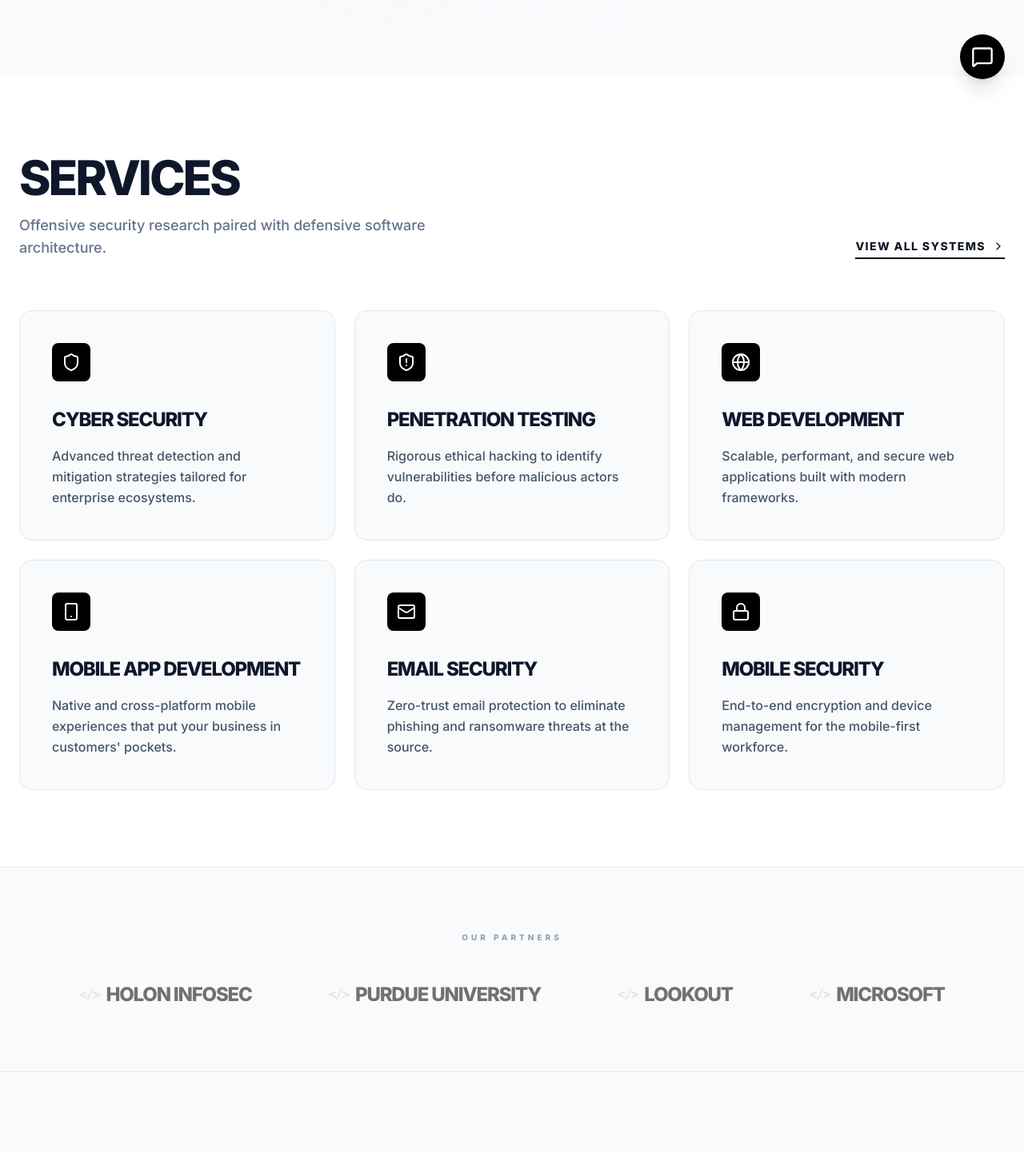
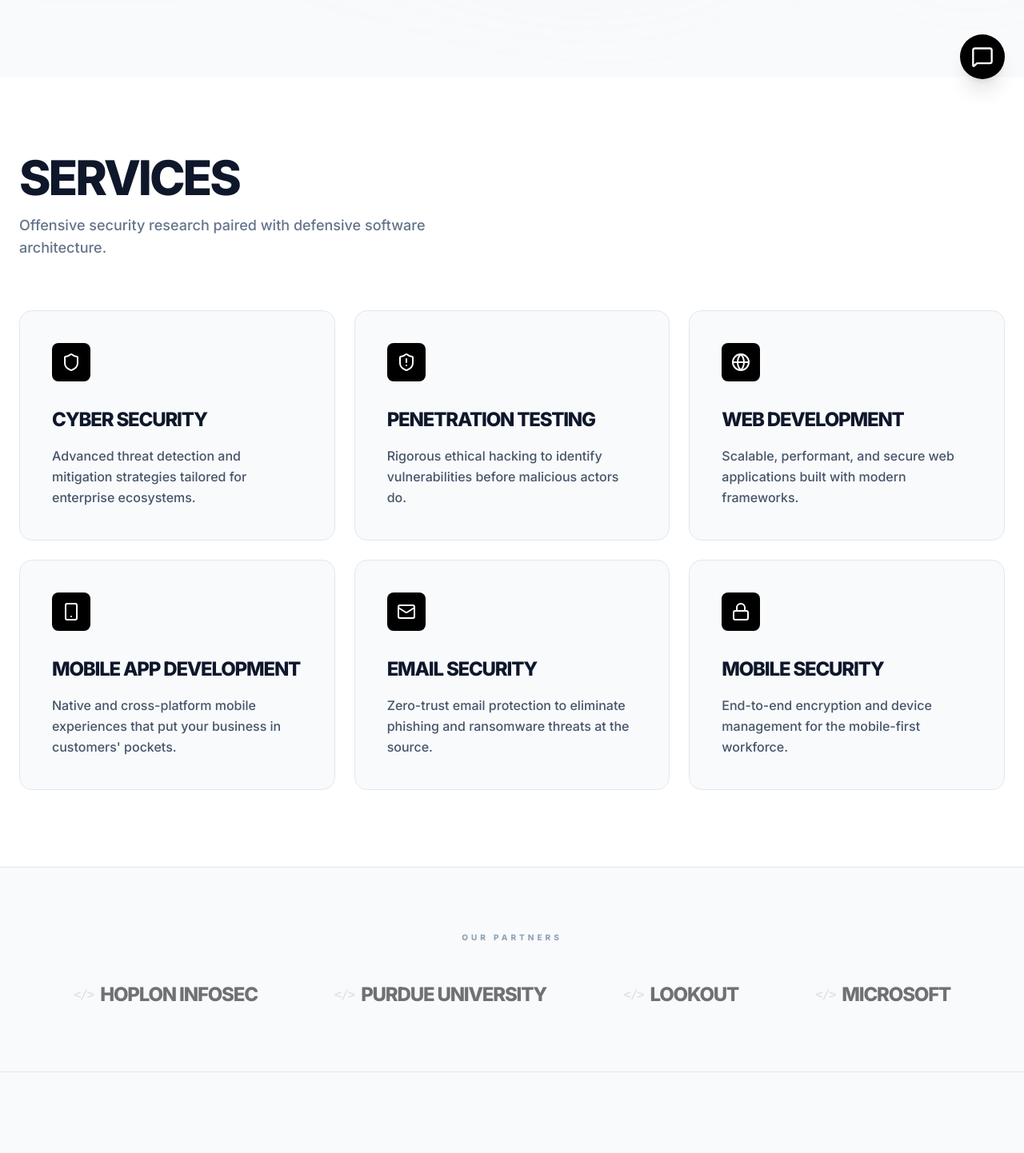
Before and after one commit to tarique313/ByteCodeLabs, a React (Vite) app: page / in a window 1280 px wide. Shown: the part 677-2119 px from the top of the page at 80% size. Built offline with nearby package versions, Linux system fonts and the light colour scheme.

Commit message:
Make minor changes

```diff
--- a/App.tsx
+++ b/App.tsx
@@ -260,9 +260,6 @@ const App: React.FC = () => {
                 Offensive security research paired with defensive software architecture.
               </p>
             </div>
-            <button className="text-sm font-black uppercase tracking-widest flex items-center gap-2 border-b-2 border-black pb-1 hover:gap-4 transition-all">
-              View All Systems <ChevronRight size={16} />
-            </button>
           </div>
 
           <div className="grid md:grid-cols-2 lg:grid-cols-3 gap-6">
--- a/constants.tsx
+++ b/constants.tsx
@@ -48,7 +48,7 @@ export const SERVICES: Service[] = [
 ];
 
 export const PARTNERS: string[] = [
-  "Holon InfoSec",
+  "Hoplon InfoSec",
   "Purdue University",
   "Lookout",
   "Microsoft"
```
